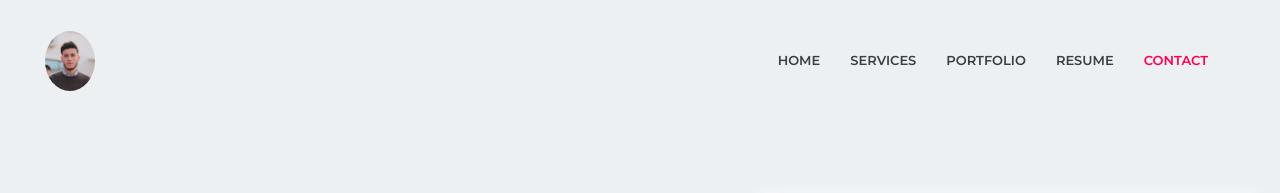
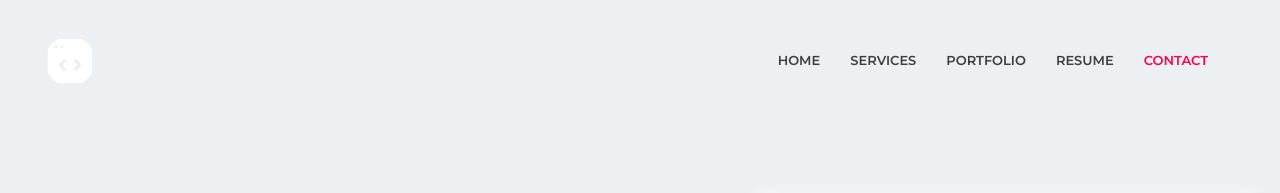
Before and after one commit to haddadzineddine/haddadzineddine.github.io, a plain HTML site: page index.html in a window 1280 px wide. Shown: the top 193 px of the page. Drawn offline with Linux system fonts and the light colour scheme.

Commit message:
update pic

```diff
--- a/index.html
+++ b/index.html
@@ -35,7 +35,7 @@
                 <div class="header-left">
                     <div class="logo">
                         <a href="index.html">
-                            <img class="rounded-circle" width="50" height="50" src="assets/images/favicon.ico"
+                            <img class="rounded-circle" width="50" height="50" src="assets/images/icon.svg"
                                 alt="logo">
                         </a>
                     </div>
@@ -1460,7 +1460,7 @@
                     <div class="footer-area text-center">
                         <div class="logo">
                             <a href="index.html">
-                                <img src="assets/images/me-2.png" height="50" width="50" class="rounded-circle"
+                                <img src="assets/images/icon.svg" height="50" width="50" class="rounded-circle"
                                     alt="logo">
                             </a>
                         </div>
```
Also changed, not shown: assets/images/icon.svg (added).
